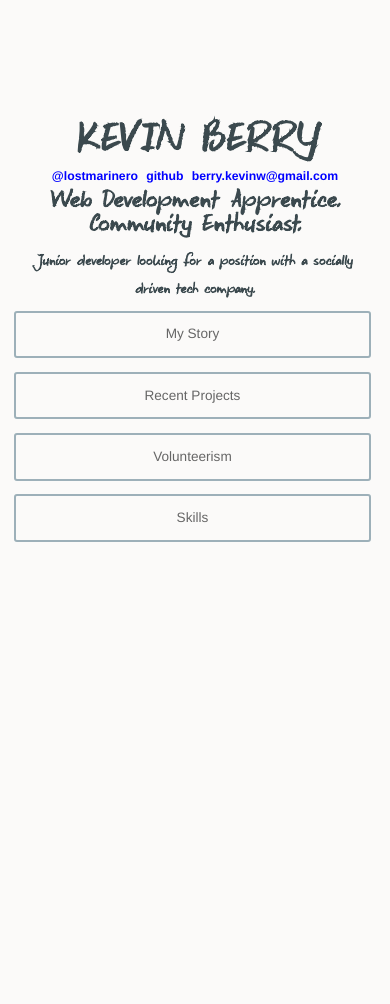
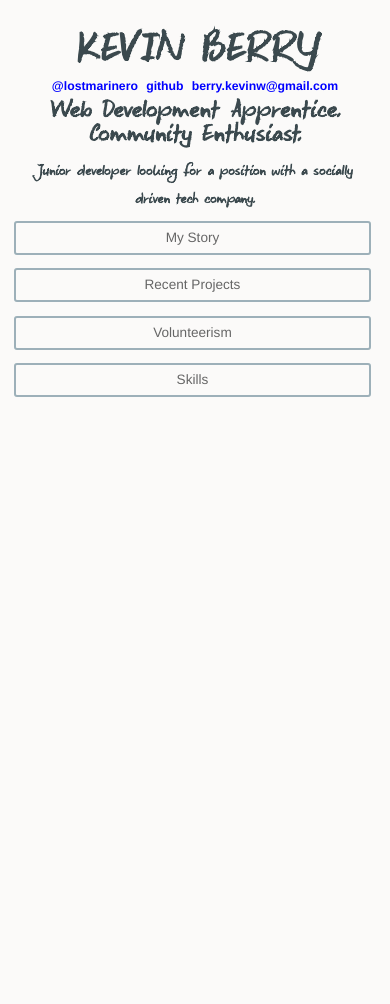
Before and after one commit to kbsail/kbsail-kbsail.github.io, a Jekyll site: the page built from index.html, in a window 390 px wide. Built offline with Jekyll 4.4.1, drawn with Linux system fonts in a browser that asks for light colours; Markdown is read by kramdown in place of the engine named in the settings; after the commit the page ends 914 px from its top, so only the background shows below that.

Commit message:
ensured updates worked on mobile

```diff
--- a/assets/css/screen.css
+++ b/assets/css/screen.css
@@ -23,16 +23,11 @@ tab-container {
       color: #666;
       font-family: Helvetica, Arial, sans-serif;
       text-decoration: none; }
-  /* line 25, ../scss/_tab_interface.scss */
-  .tabs li.active {
-    margin-bottom: -1px;
-    height: 31px;
-    padding: 9px 14px; }
-    /* line 29, ../scss/_tab_interface.scss */
-    .tabs li.active a {
-      color: black;
-      text-decoration: none;
-      border-bottom: none; }
+  /* line 26, ../scss/_tab_interface.scss */
+  .tabs li.active a {
+    color: black;
+    text-decoration: none;
+    border-bottom: none; }
 
 /*
   To get the "tab" effect, we have to cover up the grey border of the ul element
@@ -178,11 +173,9 @@ nav {
 
 /* line 86, ../scss/screen.scss */
 .page {
-  position: relative;
-  top: 10%;
   padding-bottom: 1em;
   text-align: center; }
-  /* line 91, ../scss/screen.scss */
+  /* line 89, ../scss/screen.scss */
   .page .front-page {
     clear: both;
     font-family: "Keswick";
@@ -192,7 +185,7 @@ nav {
     text-align: center;
     display: block;
     float: none; }
-    /* line 100, ../scss/screen.scss */
+    /* line 98, ../scss/screen.scss */
     .page .front-page h1 {
       color: #3b494e;
       font-size: 2em;
@@ -201,36 +194,36 @@ nav {
       margin: 0 auto;
       text-transform: uppercase;
       width: 90%; }
-    /* line 109, ../scss/screen.scss */
+    /* line 107, ../scss/screen.scss */
     .page .front-page .alinks {
       width: 100%;
       padding-top: .8em;
       margin-bottom: .4em; }
-      /* line 113, ../scss/screen.scss */
+      /* line 111, ../scss/screen.scss */
       .page .front-page .alinks p {
         font-size: .6em;
         font-family: 'Helvetica Neue', sans-serif; }
-    /* line 118, ../scss/screen.scss */
+    /* line 116, ../scss/screen.scss */
     .page .front-page h2 {
       padding: .4em;
       padding-top: 0; }
-    /* line 122, ../scss/screen.scss */
+    /* line 120, ../scss/screen.scss */
     .page .front-page p {
       font-size: .7em; }
 
-/* line 145, ../scss/screen.scss */
+/* line 143, ../scss/screen.scss */
 h1 {
   font-size: 3.4em;
   line-height: 100%;
   margin-bottom: 0.2em;
   width: 100%; }
 
-/* line 152, ../scss/screen.scss */
+/* line 150, ../scss/screen.scss */
 h2 {
   font-size: 1.2em;
   line-height: 100%; }
 
-/* line 157, ../scss/screen.scss */
+/* line 155, ../scss/screen.scss */
 h3 {
   font-family: 'Keswick', script;
   font-size: 2em;
@@ -239,15 +232,15 @@ h3 {
   line-height: 100%;
   text-transform: uppercase; }
 
-/* line 166, ../scss/screen.scss */
+/* line 164, ../scss/screen.scss */
 h6 {
   text-transform: uppercase; }
 
-/* line 170, ../scss/screen.scss */
+/* line 168, ../scss/screen.scss */
 li {
   margin-bottom: 0.2em; }
 
-/* line 176, ../scss/screen.scss */
+/* line 174, ../scss/screen.scss */
 .tab-row h3 {
   padding-top: .4em;
   line-height: 1.2em;
@@ -259,22 +252,31 @@ li {
   overflow: hidden;
   *zoom: 1; }
 
-/* line 187, ../scss/screen.scss */
+/* line 185, ../scss/screen.scss */
 #tab4 li, #tab5 li {
   display: inline; }
 
 @media (min-width: 767px) and (max-width: 1500px) {
-  /* line 197, ../scss/screen.scss */
+  /* line 195, ../scss/screen.scss */
+  .page {
+    position: relative;
+    top: 10%; }
+
+  /* line 199, ../scss/screen.scss */
   ul {
     width: 100%;
     overflow: hidden; }
 
-  /* line 203, ../scss/screen.scss */
+  /* line 205, ../scss/screen.scss */
   .tabs li, .tabs li.active {
     padding-top: 0;
     padding-bottom: 0; }
+  /* line 209, ../scss/screen.scss */
+  .tabs li.active {
+    margin-bottom: -1px;
+    height: 31px; }
 
-  /* line 210, ../scss/screen.scss */
+  /* line 216, ../scss/screen.scss */
   #tab2 li, #tab3 li {
     height: 20em;
     display: inline;
@@ -297,7 +299,7 @@ li {
     #tab2 li:nth-child(3n + 3), #tab3 li:nth-child(3n + 3) {
       margin-left: 67.79661%;
       clear: none; }
-    /* line 215, ../scss/screen.scss */
+    /* line 221, ../scss/screen.scss */
     #tab2 li a img, #tab3 li a img {
       width: 80%;
       height: 80%;
@@ -306,7 +308,7 @@ li {
       -moz-box-shadow: 3px 3px 0 #ddd;
       -webkit-box-shadow: 3px 3px 0 #ddd; } }
 @media (min-width: 0px) and (max-width: 767px) {
-  /* line 230, ../scss/screen.scss */
+  /* line 236, ../scss/screen.scss */
   body {
     max-width: 44em;
     padding-left: 1em;
@@ -321,7 +323,12 @@ li {
       display: table;
       clear: both; }
 
-  /* line 235, ../scss/screen.scss */
+  /* line 242, ../scss/screen.scss */
+  .page {
+    position: relative;
+    top: 0; }
+
+  /* line 247, ../scss/screen.scss */
   .front-page {
     width: 134.09091%;
     float: left;
@@ -331,14 +338,14 @@ li {
     width: 90%;
     margin: 0 auto; }
 
-  /* line 244, ../scss/screen.scss */
+  /* line 256, ../scss/screen.scss */
   #tab2 ul, #tab3 ul {
     overflow: hidden;
     clear: both; }
-    /* line 247, ../scss/screen.scss */
+    /* line 259, ../scss/screen.scss */
     #tab2 ul li:nth-child(odd), #tab3 ul li:nth-child(odd) {
       background-color: #bac8cf; }
-    /* line 250, ../scss/screen.scss */
+    /* line 262, ../scss/screen.scss */
     #tab2 ul li, #tab3 ul li {
       overflow: hidden;
       width: 134.09091%;
@@ -349,20 +356,20 @@ li {
       float: none;
       margin: 0 auto;
       width: 100%; }
-      /* line 258, ../scss/screen.scss */
+      /* line 270, ../scss/screen.scss */
       #tab2 ul li h6, #tab3 ul li h6 {
         padding: .4em 0;
         font-size: 2em;
         width: 100%; }
-      /* line 263, ../scss/screen.scss */
+      /* line 275, ../scss/screen.scss */
       #tab2 ul li img, #tab3 ul li img {
         width: 80%;
         height: 80%; }
 
-  /* line 272, ../scss/screen.scss */
+  /* line 284, ../scss/screen.scss */
   .tabs {
     text-align: center; }
-    /* line 274, ../scss/screen.scss */
+    /* line 286, ../scss/screen.scss */
     .tabs li {
       width: 134.09091%;
       float: left;
@@ -377,8 +384,8 @@ li {
       border: 2px solid #9db0b9;
       display: block;
       margin: 0.5em 0;
-      padding: 0.5em 1em; }
-      /* line 283, ../scss/screen.scss */
+      padding: 0 1em; }
+      /* line 295, ../scss/screen.scss */
       .tabs li a {
         height: 100%;
         width: 100%;
--- a/assets/scss/_tab_interface.scss
+++ b/assets/scss/_tab_interface.scss
@@ -23,9 +23,6 @@ tab-container {
     }
   }
   li.active {
-    margin-bottom: -1px;
-    height: 31px;
-    padding: 9px 14px;
     a {
       color: black;
       text-decoration: none;
```
Also changed, not shown: assets/scss/screen.scss (+20 -8 lines).
